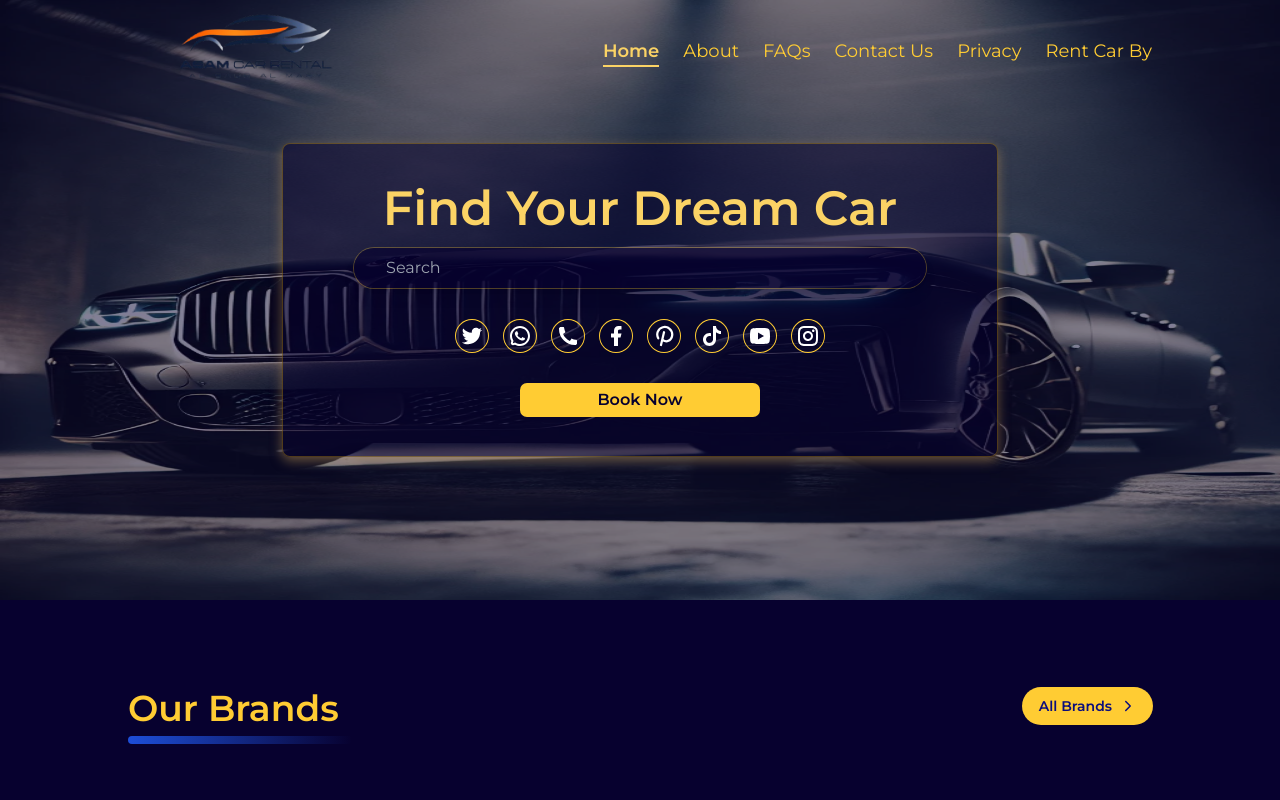
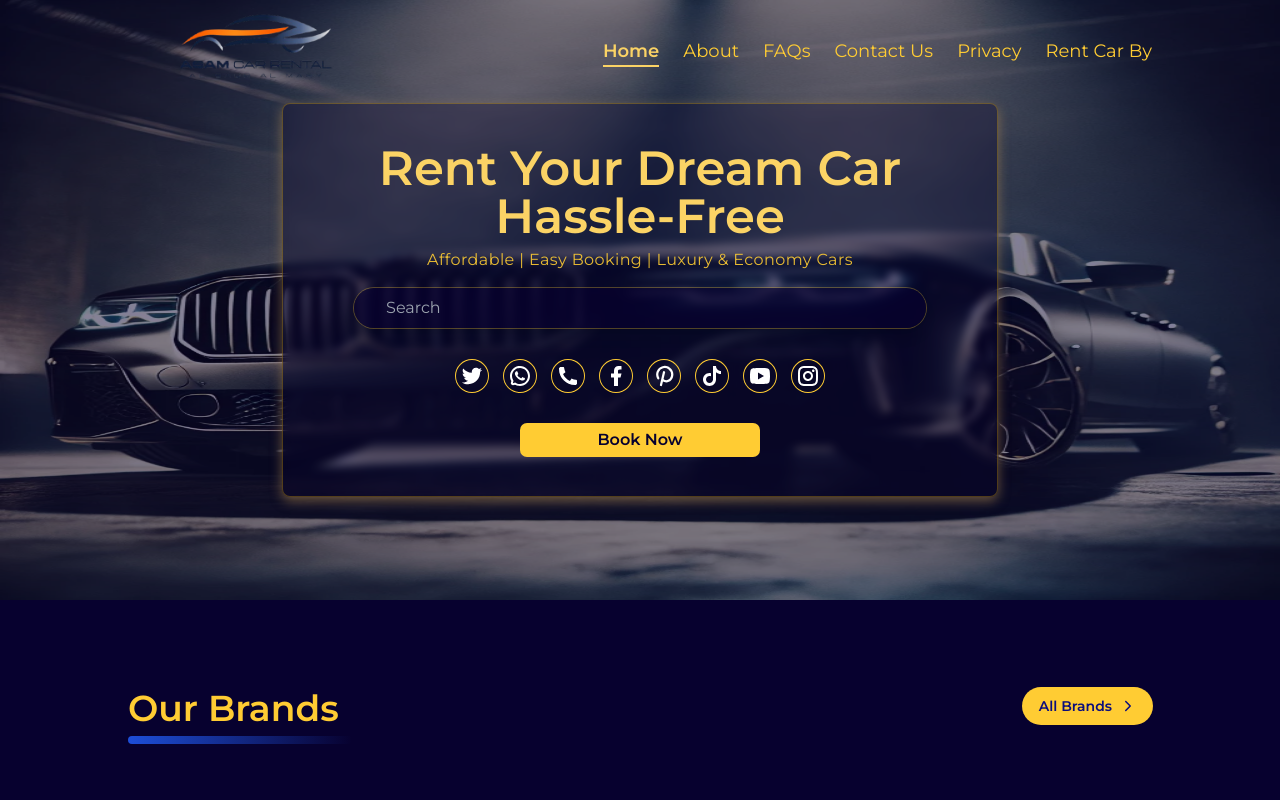
Before and after one commit to wajahat123/Car_Rental_App, a Next.js app: page / in a window 1280 px wide. Shown: the top 800 px of the page. Built offline with nearby package versions, Linux system fonts and the light colour scheme.

Commit message:
added parallax effect to the hero section , blurred the background of the hero section's content box to give it more sleek , added light animation

```diff
--- a/src/Components/Home/Hero.tsx
+++ b/src/Components/Home/Hero.tsx
@@ -6,40 +6,89 @@ import { H_One } from "@/Utils/Typography";
 import rawProducts from "@/Utils/CarsData.json";
 import { Car } from "@/Utils/utils";
 import Link from "next/link";
+import { motion } from "framer-motion";
 
 const products: Car[] = JSON.parse(JSON.stringify(rawProducts));
 
 const Hero = () => {
   return (
-    <div className="relative flex items-center justify-center overflow-hidden min-w-screen min-h-[400px] md:min-h-[600px]  text-primary">
-      {/* Optimized Next.js Image */}
+    <div className="relative flex items-center justify-center overflow-hidden min-w-screen min-h-[400px] md:min-h-[600px] text-primary bg-[#07012f]">
+      {/* Animated Background Pattern */}
+      <div className="absolute inset-0 opacity-20">
+        <div className="absolute top-0 left-0 w-[400px] h-[400px] bg-gradient-to-r from-primary/30 to-transparent rounded-full blur-3xl animate-pulse" />
+        <div className="absolute bottom-0 right-0 w-[400px] h-[400px] bg-gradient-to-l from-blue-600/30 to-transparent rounded-full blur-3xl animate-pulse" />
+      </div>
+
+      {/* Background Image with Parallax Effect */}
+      <motion.div
+        initial={{ scale: 1.2, opacity: 0 }}
+        animate={{ scale: 1, opacity: 0.5 }}
+        transition={{ duration: 1.5 }}
+        className="absolute inset-0"
+      >
         <Image
-        // src="/assets/images/bg-home.webp"
           src="/assets/images/car3.webp"
           alt="Car Rental Hero"
           width={1200}
           height={600}
           priority
-        className="h-[400px] md:h-[600px] w-[100vw] opacity-50 absolute top-0 left-0 -z-[1]"
+          className="h-[400px] md:h-[600px] w-[100vw]"
         />
-
+      </motion.div>
 
       {/* Hero Content */}
-      <div className="relative  text-center  px-4 sm:px-8 md:px-16 lg:px-32 max-w-7xl w-full mx-auto overflow-visible mt-8 md:mt-0">
-       <div className=" bg-background/50 border border-[#ffbf004b] py-5 md:py-10 w-full md:w-[70%] mx-auto rounded-lg  shadow-lux-gold space-y-2 md:space-y-4">
-       <H_One className="font-bold text-secondary " text="Find Your Dream Car"/>
+      <div className="relative text-center px-4 sm:px-8 md:px-16 lg:px-32 max-w-7xl w-full mx-auto overflow-visible mt-8 md:mt-0">
+        <motion.div
+          initial={{ y: 20, opacity: 0 }}
+          animate={{ y: 0, opacity: 1 }}
+          transition={{ duration: 0.8 }}
+          className="bg-background/30 backdrop-blur-sm border border-[#ffbf004b]  py-5 md:py-10 w-full md:w-[70%] mx-auto rounded-lg shadow-lux-gold space-y-2 md:space-y-4"
+        >
+          {/* Main Heading */}
+          <motion.div
+            initial={{ y: 20, opacity: 0 }}
+            animate={{ y: 0, opacity: 1 }}
+            transition={{ delay: 0.3, duration: 0.8 }}
+          >
+            <H_One className="font-bold text-secondary" text="Rent Your Dream Car Hassle-Free" />
+            <p className="text-primary/90 text-sm md:text-base font-medium tracking-wide mt-2">
+              Affordable | Easy Booking | Luxury & Economy Cars
+            </p>
+          </motion.div>
 
+          {/* Search Bar */}
+          <motion.div
+            initial={{ y: 20, opacity: 0 }}
+            animate={{ y: 0, opacity: 1 }}
+            transition={{ delay: 0.6, duration: 0.8 }}
+            className="relative z-10 w-[80%] mx-auto"
+          >
+            <SearchBar products={products} />
+          </motion.div>
 
-        {/* Ensure SearchBar is visible */}
-        <div className="relative z-10 w-[80%] mx-auto">
-          <SearchBar products={products} />
-        </div>
+          {/* Contact Links */}
+          <motion.div
+            initial={{ y: 20, opacity: 0 }}
+            animate={{ y: 0, opacity: 1 }}
+            transition={{ delay: 0.9, duration: 0.8 }}
+          >
+            <ContactLinks />
+          </motion.div>
 
-        <ContactLinks/>
-        <Link className="flex justify-center items-center gap-2 w-[70%] sm:w-1/2 font-extrabold md:w-1/3 mx-auto mt-2   transition-all duration-300  active:scale-95 ring-1 ring-primary hover:ring-primary bg-primary rounded-md md:p-[4px] text-background hover:bg-background  hover:text-primary  active:bg-background active:opacity-90 active:text-primary active:ring-primary" href="/contact-us"
-    >    Book Now
+          {/* CTA Button */}
+          <motion.div
+            initial={{ y: 20, opacity: 0 }}
+            animate={{ y: 0, opacity: 1 }}
+            transition={{ delay: 1.2, duration: 0.8 }}
+          >
+            <Link
+              className="flex justify-center items-center gap-2 w-[70%] sm:w-1/2 font-extrabold md:w-1/3 mx-auto mt-2 transition-all duration-300 active:scale-95 ring-1 ring-primary hover:ring-primary bg-primary rounded-md md:p-[4px] text-background hover:bg-background hover:text-primary active:bg-background active:opacity-90 active:text-primary active:ring-primary"
+              href="/contact-us"
+            >
+              Book Now
             </Link>
-       </div>
+          </motion.div>
+        </motion.div>
       </div>
     </div>
   );
```
Lines whose indentation alone changed are shown as unchanged.
